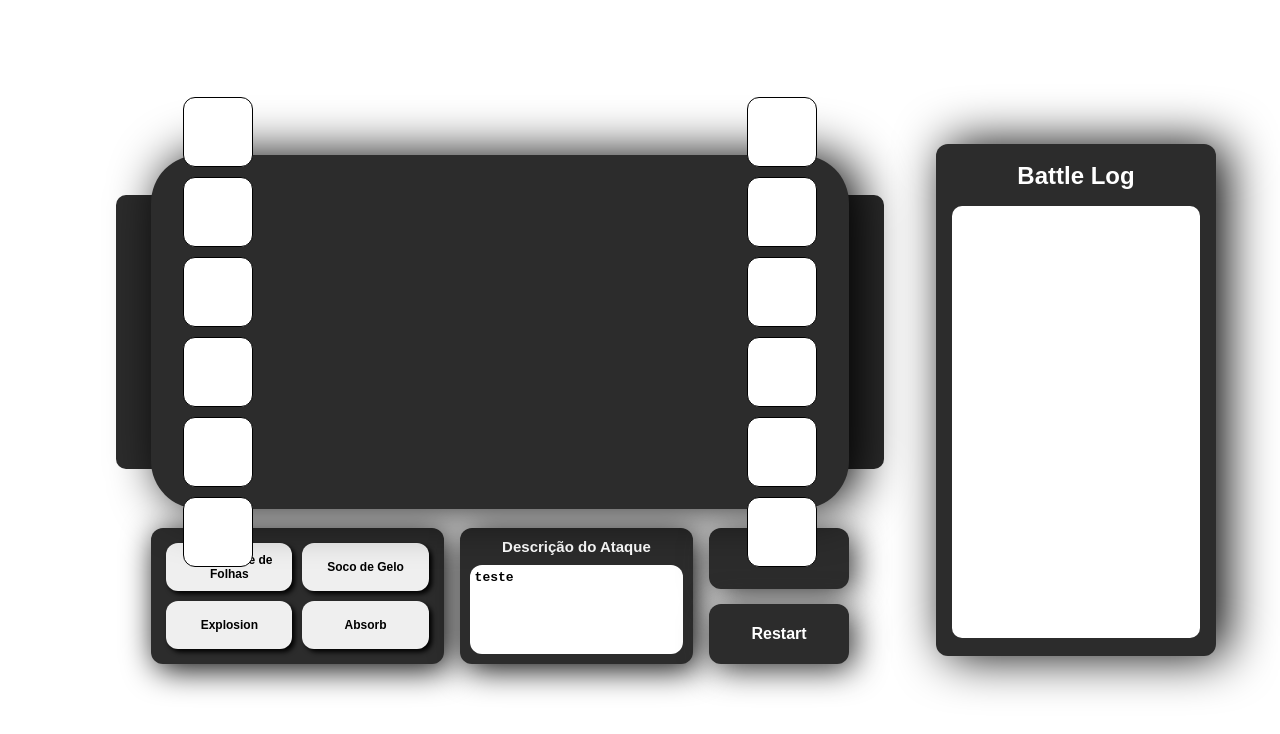
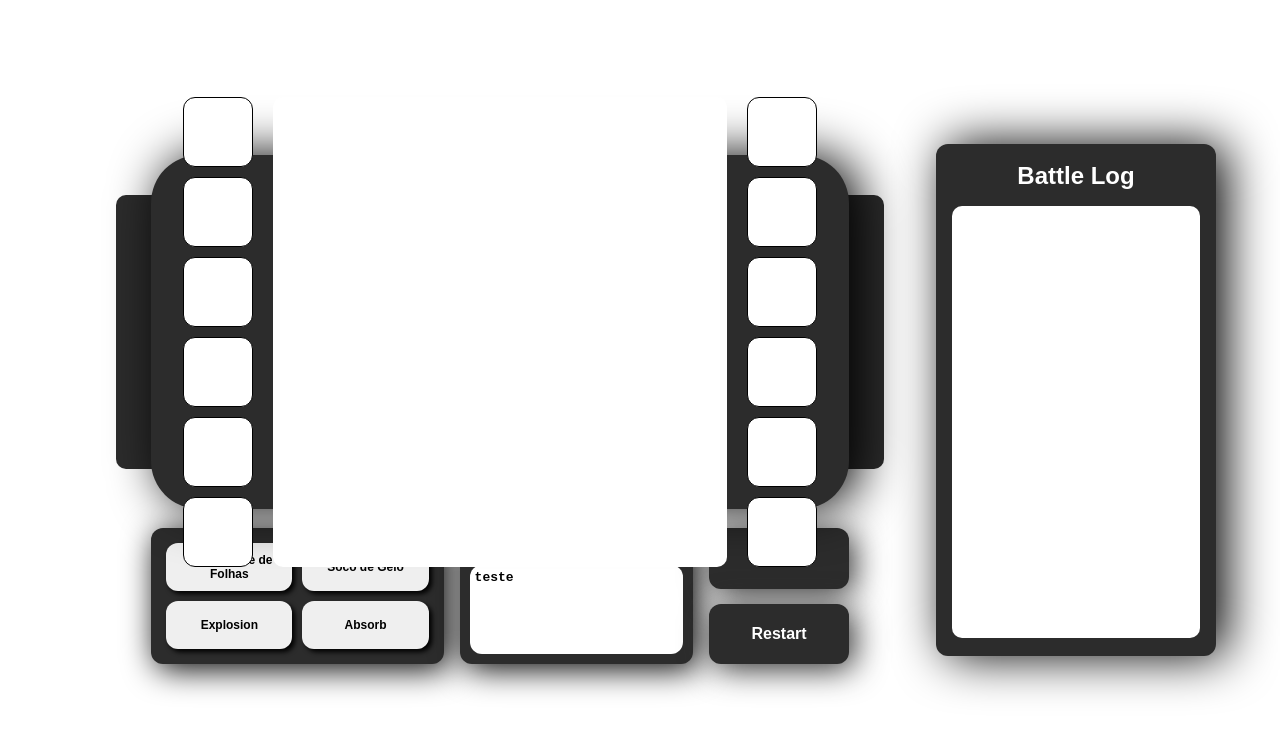
Before and after one commit to higorac/pokemon-battle-simulator, a React (Vite) app: page / in a window 1280 px wide. Shown: the top 734 px of the page. Built offline with nearby package versions, Linux system fonts and the light colour scheme.

Commit message:
feat: adicionado canva onde ficará os cenários e sprites

```diff
--- a/src/App.module.css
+++ b/src/App.module.css
@@ -40,7 +40,7 @@
   width: 80%;
 }
 
-.partyWrapper {
+.screenWrapper {
   display: flex;
   gap: 20px;
   justify-content: space-between;
@@ -58,3 +58,9 @@
   flex-direction: column;
   gap: 10px;
 }
+
+.battleArea{
+  width: 80%;
+  background-color: white;
+  border-radius: 10px;
+}
--- a/src/App.tsx
+++ b/src/App.tsx
@@ -17,12 +17,13 @@ function App() {
       <main className={style.mainContainer}>
         <div className={style.leftSide}>
             <BattleScreen>
-              <div className={style.partyWrapper}>
+              <div className={style.screenWrapper}>
                 <div className={style.playerParty}>
                   {party.map((_, index) => (
                     <PartyPanel key={index} />
                   ))}
                 </div>
+                <div className={style.battleArea}></div>
                 <div className={style.enemyParty}>
                   {party.map((_, index) => (
                     <PartyPanel key={index} />
--- a/src/components/AttackPanel/AttackPanel.module.css
+++ b/src/components/AttackPanel/AttackPanel.module.css
@@ -24,10 +24,10 @@
     padding: 10px 0px;
     box-shadow: 3px 3px 5px black;
     font-size: 12px;
+
+    box-sizing: border-box;
 }
 
 .attackButton:hover {
-    background-color: rgb(180, 180, 180);
-    color: white;
-    box-shadow: 3px 3px 5px black inset;
+    border: 3px solid rgb(116, 116, 116);
 }
--- a/src/components/PartyPanel/PartyPanel.module.css
+++ b/src/components/PartyPanel/PartyPanel.module.css
@@ -2,7 +2,6 @@
     display: flex;
     justify-content: center;
     align-items: center;
-    cursor: pointer;
 
     width: 70px;
     height: 70px;
@@ -15,5 +14,5 @@
 }
 
 .partySlot:hover {
-    box-shadow: 2px 2px 12px black inset;
+    border: 3px solid rgb(116, 116, 116);
 }
```
